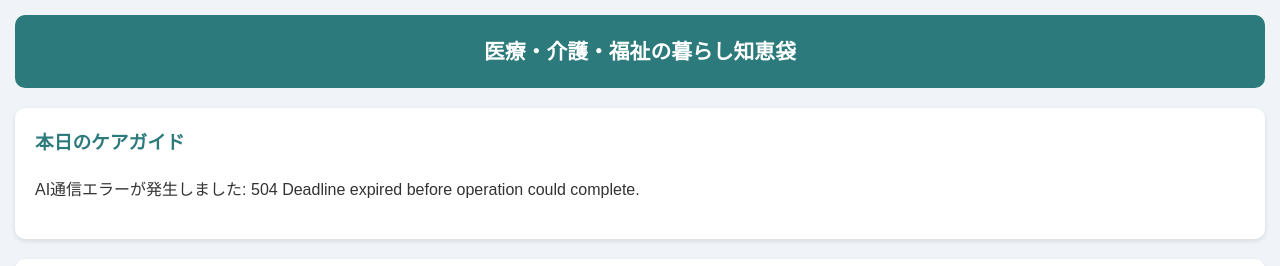
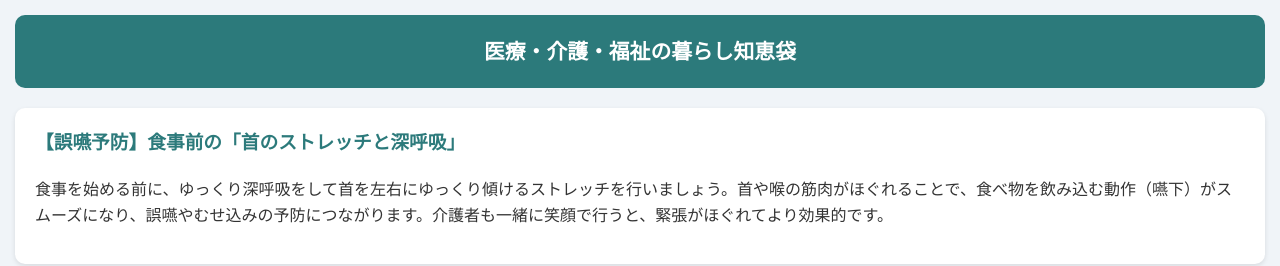
Before and after one commit to MKT-KND/jarvis-care-media, a plain HTML site: page index.html in a window 1280 px wide. Shown: the top 266 px of the page. Drawn offline with Linux system fonts and the light colour scheme.

Commit message:
JARVIS: Auto update content

```diff
--- a/index.html
+++ b/index.html
@@ -18,7 +18,8 @@
         <h1>医療・介護・福祉の暮らし知恵袋</h1>
     </header>
     <div class="card">
-        <h3>本日のケアガイド</h3><p>AI通信エラーが発生しました: 504 Deadline expired before operation could complete.</p>
+        <h3>【誤嚥予防】食事前の「首のストレッチと深呼吸」</h3>
+<p>食事を始める前に、ゆっくり深呼吸をして首を左右にゆっくり傾けるストレッチを行いましょう。首や喉の筋肉がほぐれることで、食べ物を飲み込む動作（嚥下）がスムーズになり、誤嚥やむせ込みの予防につながります。介護者も一緒に笑顔で行うと、緊張がほぐれてより効果的です。</p>
     </div>
     <div class="card">
         <div style="font-weight:bold; margin-bottom:10px; text-align:center;">💡 おすすめ福祉・介護サービス</div>
```
